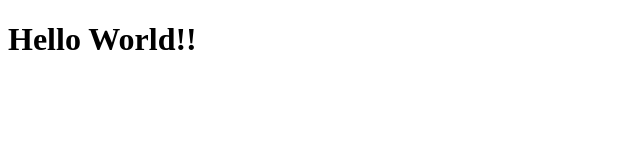
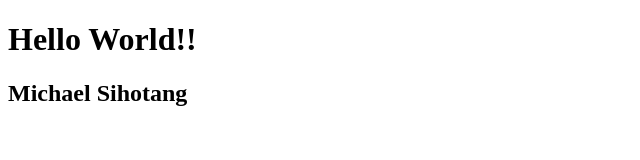
Before and after one commit to Michael-Sihotang/Percobaan-Pertama-Hello-world, a plain HTML site: page index.html in a window 1280 px wide. Shown: the whole page, without its empty margins (0-640 px from the left). Drawn offline with Linux system fonts and the light colour scheme.

Commit message:
chore : init index.html
index html di awal untuk menampilkan hello world dan menggunakan h2

```diff
--- a/index.html
+++ b/index.html
@@ -7,5 +7,6 @@
 </head>
 <body>
     <h1>Hello World!!</h1>
+    <h2>Michael Sihotang</h2>
 </body>
 </html>
```
